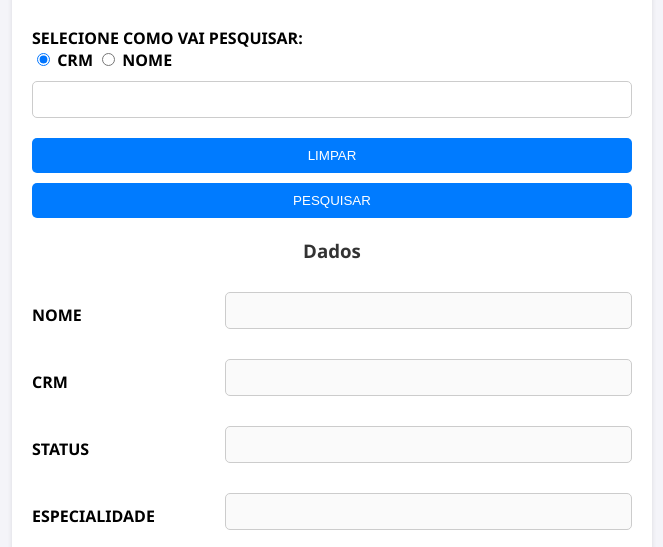
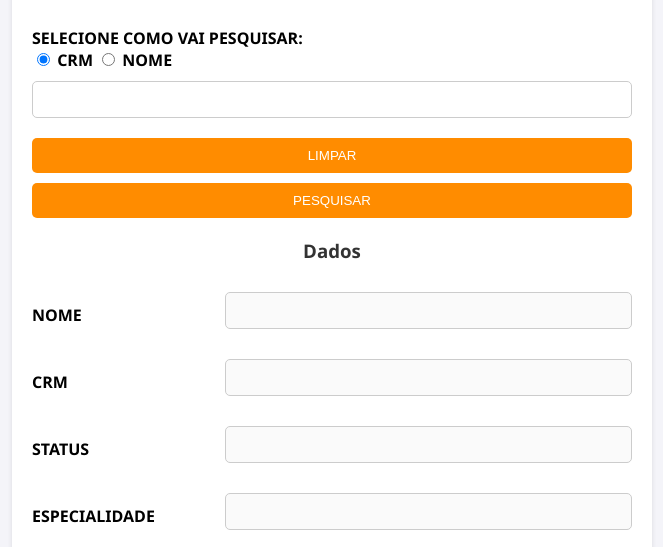
Before and after one commit to lucolicos/PI1, a plain HTML site: page index.html in a window 1280 px wide. Shown: the part 192-739 px from the top of the page, without its empty margins (308-971 px from the left). Drawn offline with Linux system fonts and the light colour scheme.

Commit message:
Update style.css

```diff
--- a/css/style.css
+++ b/css/style.css
@@ -43,7 +43,7 @@ input[type="text"] {
 button {
     padding: 10px;
     margin-top: 10px;
-    background-color: #007bff;
+    background-color: #ff8c00;
     border: none;
     border-radius: 5px;
     color: #fff;
@@ -51,7 +51,7 @@ button {
 }
 
 button:hover {
-    background-color: #0056b3;
+    background-color: #e67e00;
 }
 
 .mensagem-erro {
```
